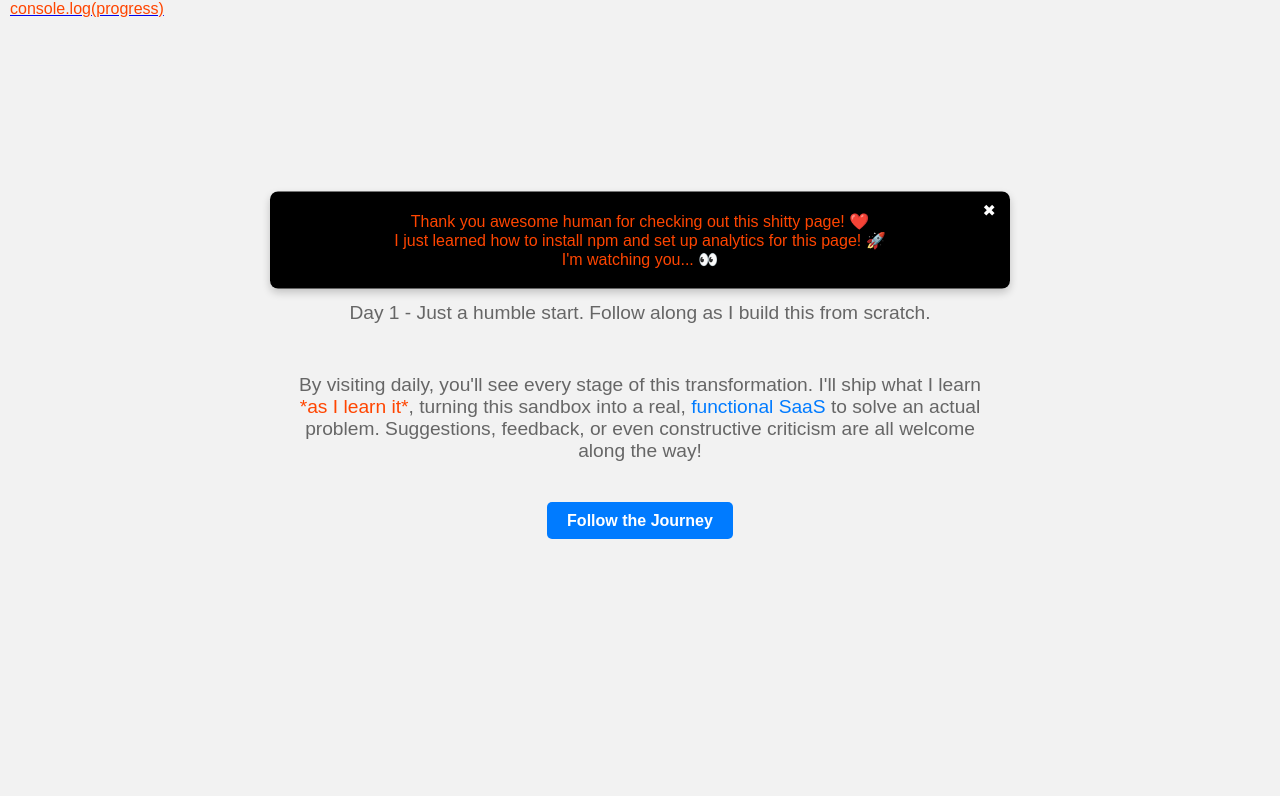
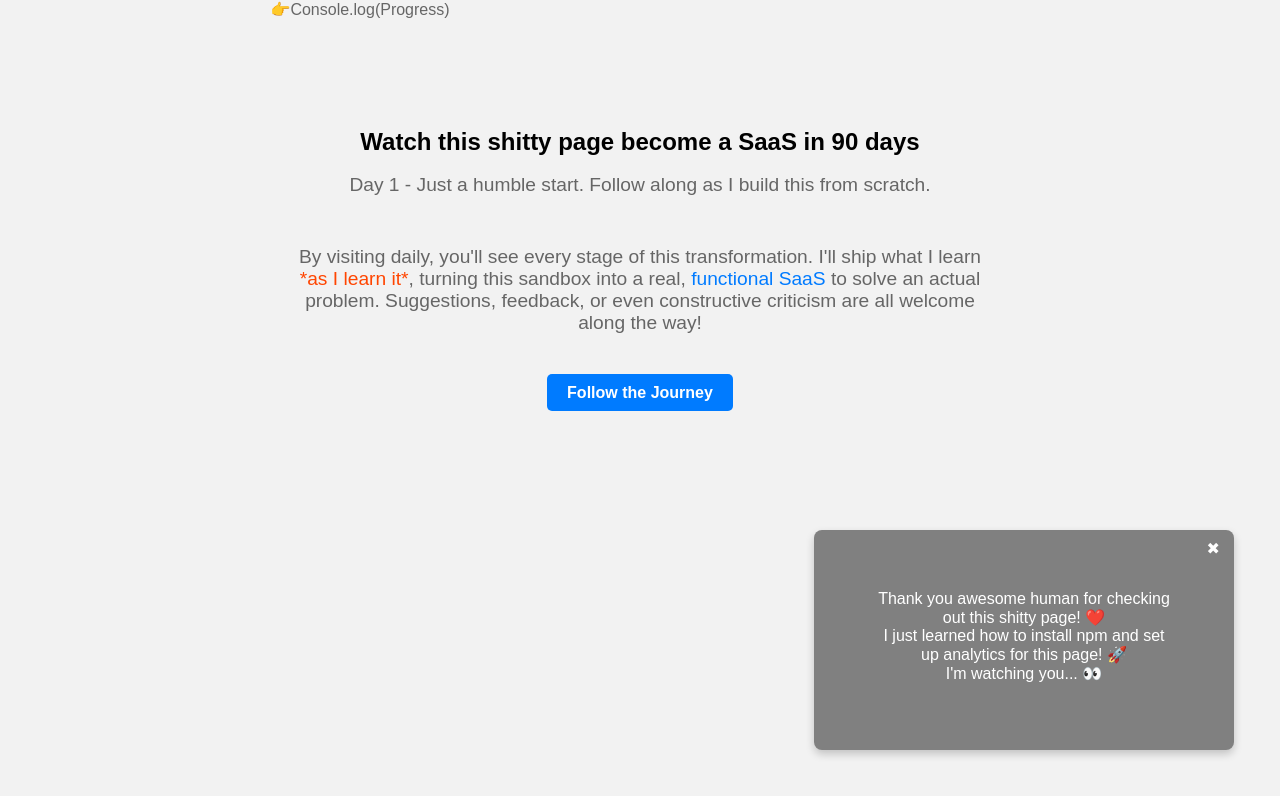
Before and after one commit to metacortexcypher/project-beta, a plain HTML site: page index.html in a window 1280 px wide. Drawn offline with Linux system fonts and the light colour scheme; a script that the page names is missing.

Commit message:
changed alert box

```diff
--- a/index.html
+++ b/index.html
@@ -14,7 +14,11 @@
     <script src="index.js">
     </script>
     <header>
-        <nav><a href="log.html"><span id="navitem">console.log(progress)</span></a></nav>
+        <div class="nav">
+            <ul>
+                <li><a href="log.html">👉Console.log(Progress)</a> </li>
+            </ul>
+        </div>
 
     </header>
 
--- a/styles.css
+++ b/styles.css
@@ -1,18 +1,15 @@
 *{
    margin: 0;
 }
-nav{
+.nav{
    position: fixed;
    top: 0;
 }
-#navitem {
-   text-align: center;
-   text-decoration: none;
-}
+
 body {
     font-family: Arial, sans-serif;
     text-align: center;
-    padding: 20% 10px;
+    padding: 10% 10px;
     background-color: #f2f2f2;
  }
 
@@ -57,15 +54,17 @@ body {
  .alert-box {
    display: none; /* Hidden initially */
    position: fixed;
-   top: 30%;
-   left: 50%;
+   top: 80%;
+   left: 80%;
    transform: translate(-50%, -50%);
-   background-color: black;
-   color: orangered;
-   padding: 20px;
+   background-color: grey;
+   color: white;
+   padding: 60px;
    border-radius: 8px;
    box-shadow: 0 4px 8px rgba(0, 0, 0, 0.2);
    z-index: 1000; /* Ensures the box is above other content */
+   width: 300px;
+   height: 100px;
  }
 
  .close-btn {
@@ -78,3 +77,23 @@ body {
    font-size: 16px;
    cursor: pointer;
  }
+
+a{
+   text-decoration: none;
+   color: #666;
+
+}
+a:hover{
+   color: black;
+}
+ul{
+   list-style-type: none;
+   margin: 0;
+   padding: 0;
+   overflow: hidden;
+}
+li{
+   display: flex;
+   align-items: center;
+   justify-content: center;
+}
```
